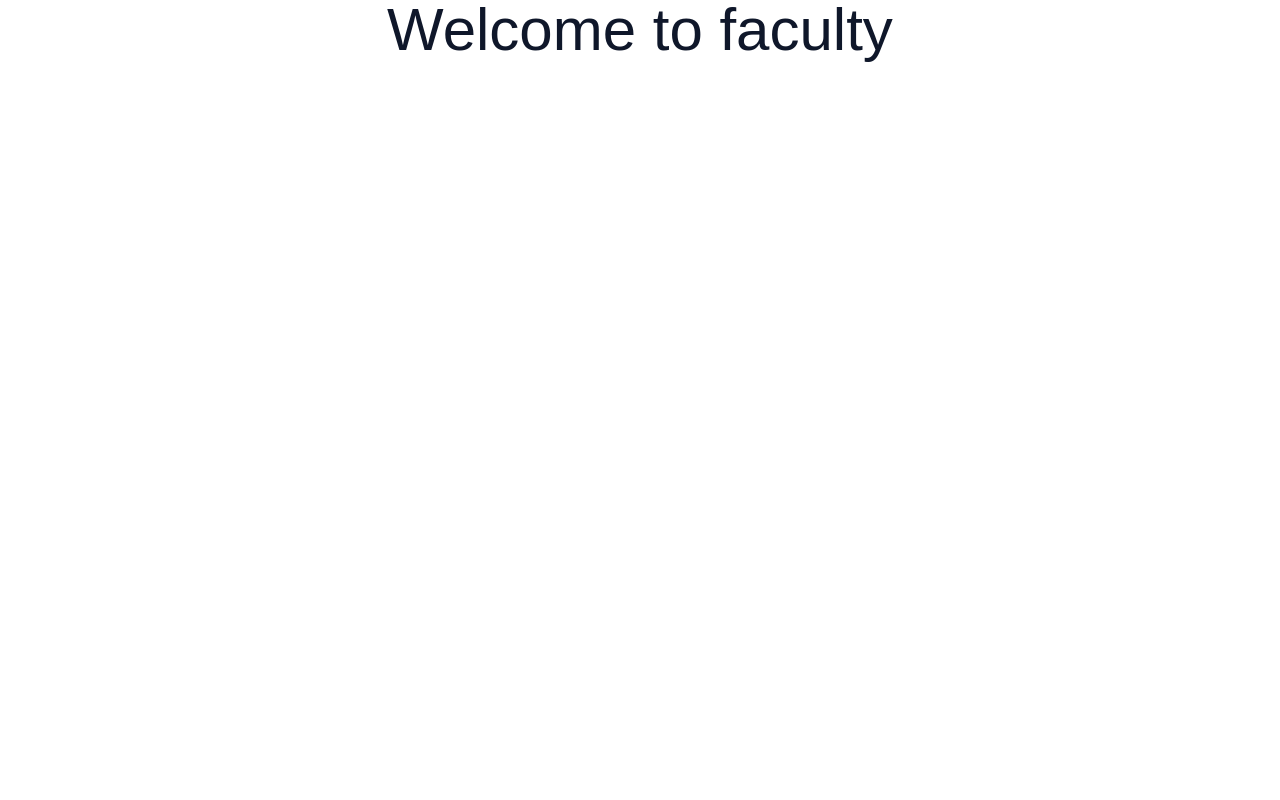
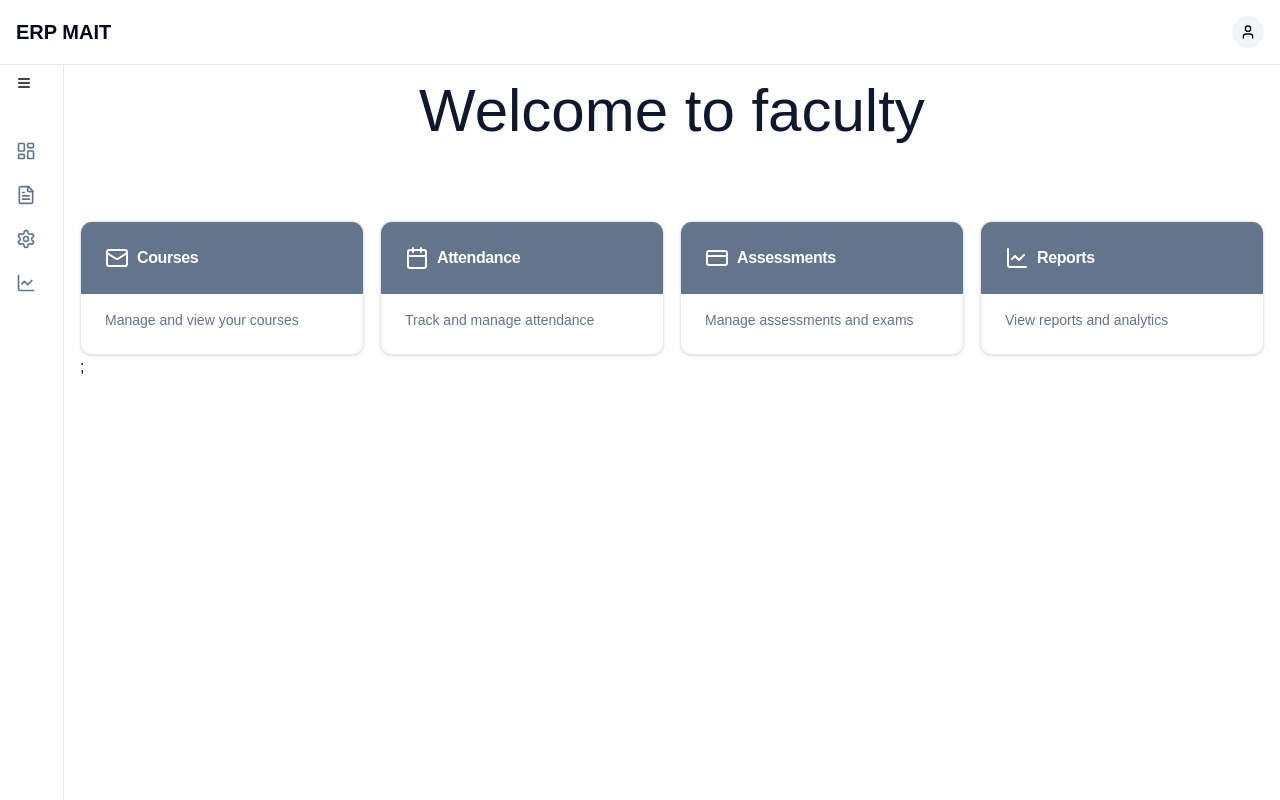
Before and after one commit to bytemait/erp, a Next.js app: page /faculty in a window 1280 px wide. Built offline with nearby package versions, Linux system fonts and the light colour scheme.

Commit message:
added faculty dashboard

```diff
--- /dev/null
+++ b/src/app/faculty/FacultyPage.tsx
@@ -0,0 +1,43 @@
+"use client"
+
+import { Menucard } from "@/components/Menucard";
+import { Mail, Calendar, CreditCard, LineChart } from "lucide-react";
+
+export default function FacultyPage() {
+  const functionCards = [
+    {
+      title: "Courses",
+      description: "Manage and view your courses",
+      icon: Mail,
+      color: "bg-slate-500",
+      route: "/faculty/courses",
+    },
+    {
+      title: "Attendance",
+      description: "Track and manage attendance",
+      icon: Calendar,
+      color: "bg-slate-500",
+      route: "/faculty/attendance",
+    },
+    {
+      title: "Assessments",
+      description: "Manage assessments and exams",
+      icon: CreditCard,
+      color: "bg-slate-500",
+      route: "/faculty/assessments",
+    },
+    {
+      title: "Reports",
+      description: "View reports and analytics",
+      icon: LineChart,
+      color: "bg-slate-500",
+      route: "/faculty/reports",
+    },
+  ];
+
+  return (
+    <>
+      <Menucard functions={functionCards} />;
+    </>
+  )
+}
--- a/src/app/faculty/page.tsx
+++ b/src/app/faculty/page.tsx
@@ -1,7 +1,30 @@
+"use client"
+
+import { LayoutDashboard, FileText, Settings, LineChart } from "lucide-react";
+import { Topnav } from "@/components/Topnav";
+import { Sidenav } from "@/components/Sidenav";
+import FacultyPage from "./FacultyPage";
+
+const navItems = [
+  { name: "Courses", href: "/faculty/courses", icon: LayoutDashboard },
+  { name: "Attendance", href: "/faculty/attendance", icon: FileText },
+  { name: "Assessments", href: "/faculty/assessments", icon: Settings },
+  { name: "Reports", href: "/faculty/reports", icon: LineChart }
+];
+
 export default function Faculty() {
   return (
     <>
-      <h1 className="text-6xl text-center text-primary">Welcome to faculty</h1>
+      <div className="flex h-screen flex-col" >
+        <Topnav />
+        <div className="flex flex-1 overflow-hidden" >
+          <Sidenav navItems={navItems} />
+          <main className="flex-1 overflow-y-auto p-4" >
+            <h1 className="text-6xl text-center text-primary pb-20">Welcome to faculty</h1>
+            <FacultyPage />
+          </main>
+        </div>
+      </div>
     </>
   );
 }
```
Also changed, not shown: src/app/faculty/layout.ts (renamed from src/app/faculty/layout.tsx), 1 other file (tests, documents, lock files or other folders).
